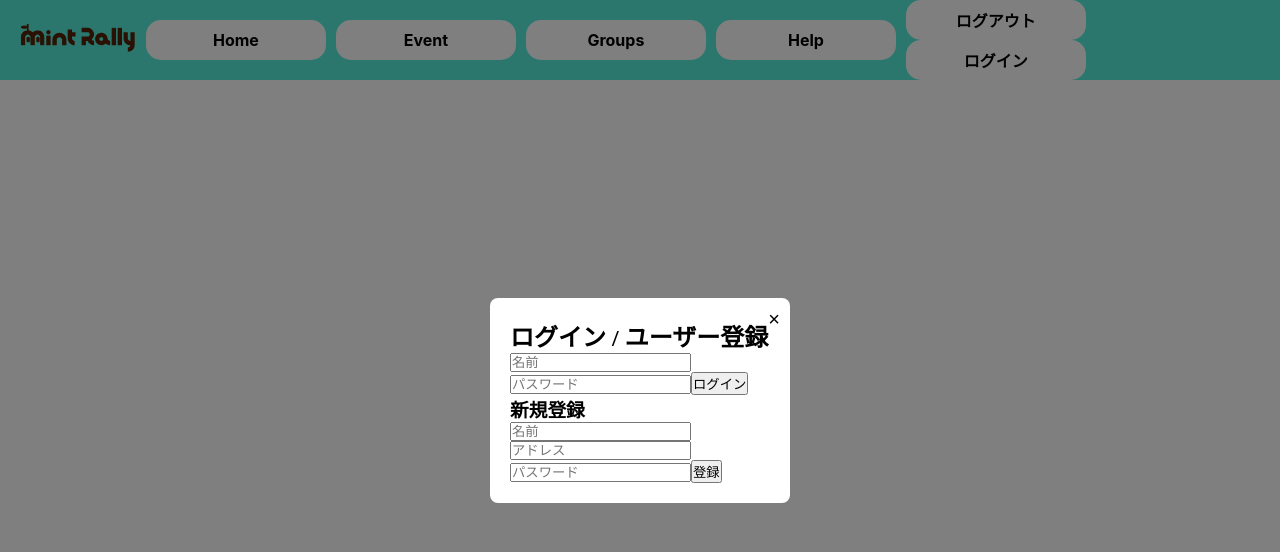
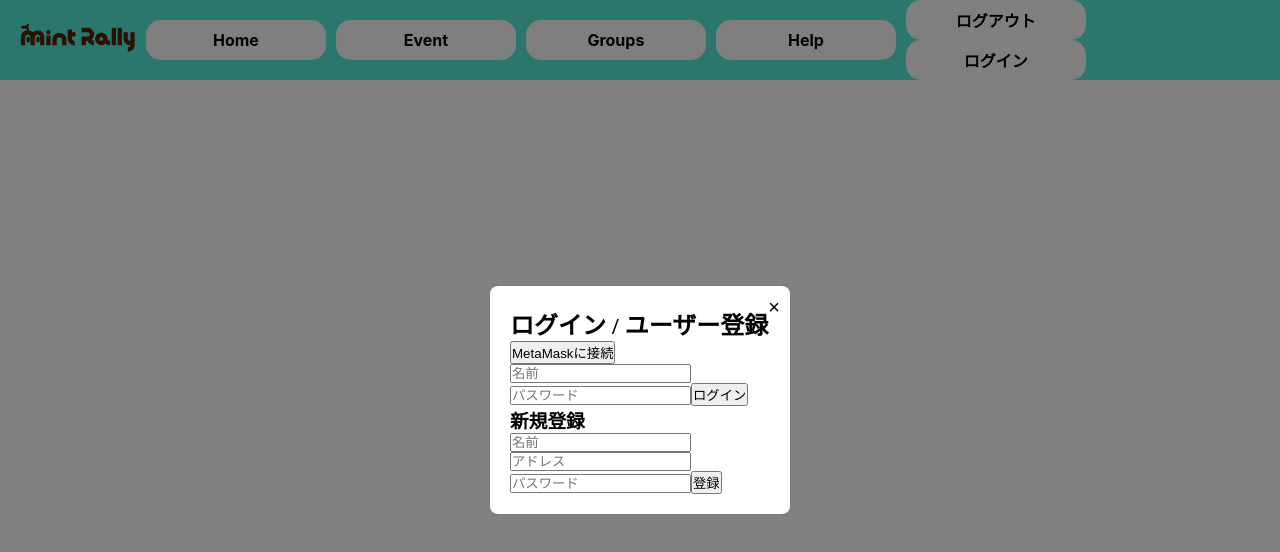
Before and after one commit to kwauso/MintRally, a Next.js app: page /login in a window 1280 px wide. Shown: the top 552 px of the page. Built offline with nearby package versions, Linux system fonts and the light colour scheme.

Commit message:
cloud connect MetaMask

```diff
--- /dev/null
+++ b/app/components/connectMetaMask.tsx
@@ -0,0 +1,37 @@
+"use client"
+
+import React, { useState } from "react";
+import { ethers } from "ethers";
+import { useAuth } from "../context/AuthContext";
+
+const ConnectButton: React.FC = () => {
+    const { login } = useAuth();
+    const [account, setAccount] = useState<string | null>(null);
+
+    const connectWallet = async () => {
+        if (window.ethereum) {
+            try {
+                // MetaMaskに接続
+                const accounts = await window.ethereum.request({ method: "eth_requestAccounts" });
+                setAccount(accounts[0]); // 最初のアカウントを設定
+                login(accounts[0]); // アカウントを使用してログイン
+            } catch (error) {
+                console.error("Wallet connection failed:", error);
+            }
+        } else {
+            alert("MetaMaskがインストールされていません。");
+        }
+    };
+
+    return (
+        <div>
+            {account ? (
+                <p>接続中: {account}</p> // 接続中のアカウントを表示
+            ) : (
+                <button onClick={connectWallet}>MetaMaskに接続</button> // 接続ボタン
+            )}
+        </div>
+    );
+};
+
+export default ConnectButton;
--- a/app/login/page.tsx
+++ b/app/login/page.tsx
@@ -2,6 +2,7 @@
 
 import React, { useEffect, useState } from "react";
 import Modal from "../components/modal";
+import ConnectButton from "../components/connectMetaMask";
 
 const LoginPage = () => {
 
@@ -73,6 +74,7 @@ const LoginPage = () => {
         <div>
             <Modal isOpen={isModalOpen} onClose={() => setIsModalOpen(false)}>
                 <h2>ログイン / ユーザー登録</h2>
+                <ConnectButton/ >
                 <form onSubmit={handleLogin}>
                     <input
                         type="text"
--- /dev/null
+++ b/global.d.ts
@@ -0,0 +1,4 @@
+// global.d.ts
+interface Window {
+    ethereum: any; // MetaMaskのethereumオブジェクトを追加
+}
--- a/package.json
+++ b/package.json
@@ -10,6 +10,7 @@
 		"@prisma/client": "^5.22.0",
 		"bcryptjs": "^2.4.3",
 		"dotenv": "^16.4.5",
+		"ethers": "^6.13.5",
 		"jsonwebtoken": "^9.0.2",
 		"next": "^15.0.3",
 		"pg": "^8.13.1",
--- a/tsconfig.json
+++ b/tsconfig.json
@@ -27,7 +27,9 @@
     "next-env.d.ts",
     ".next/types/**/*.ts",
     "**/*.ts",
-    "**/*.tsx"
+    "**/*.tsx",
+    "global.d.ts",
+    "src/**/*"
   ],
   "exclude": [
     "node_modules"
```
Also changed, not shown: 1 other file (tests, documents, lock files or other folders).
